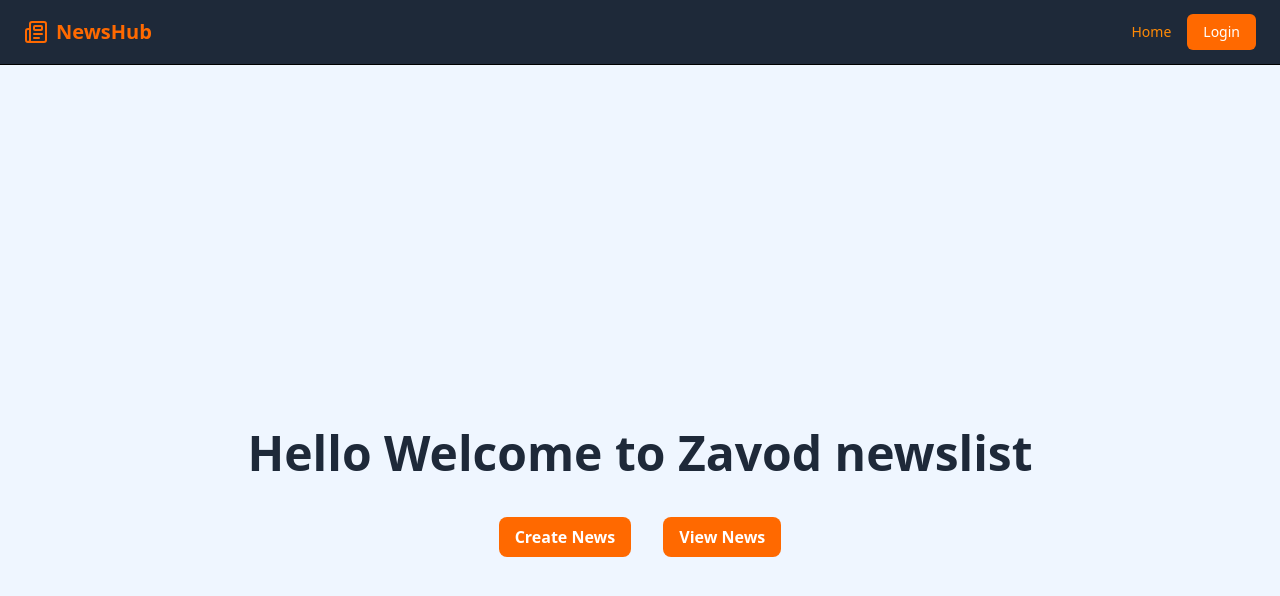
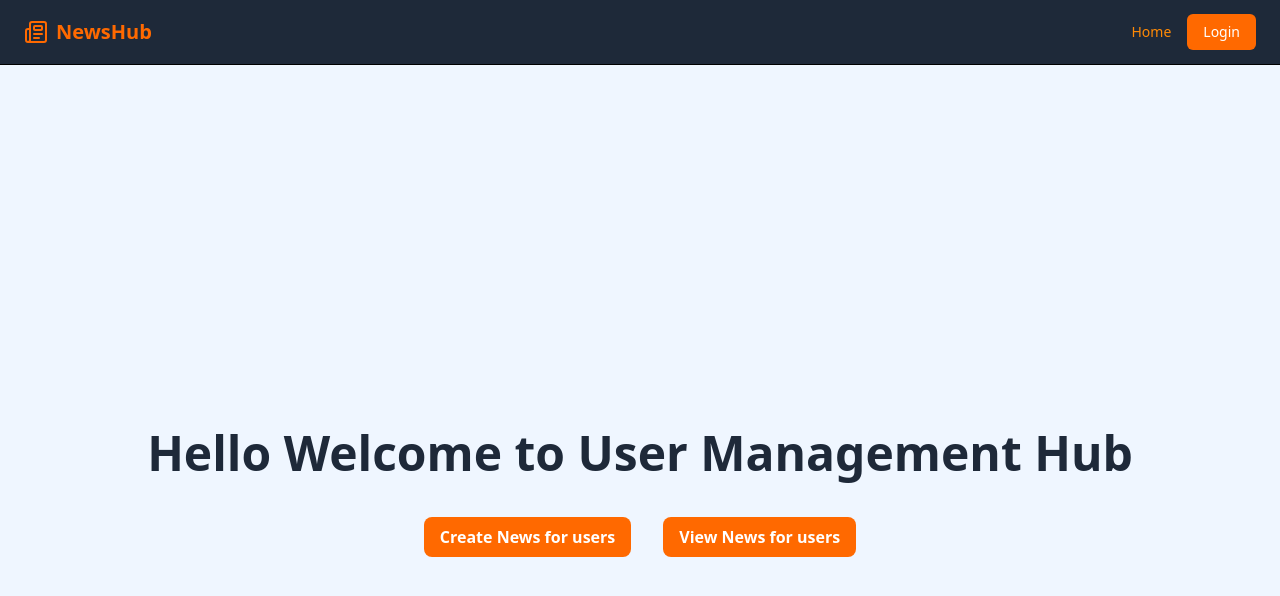
Before and after one commit to Jamesunekwuojo/newsApp, a React (Vite) app in the folder client/: page / in a window 1280 px wide. Shown: the top 596 px of the page. Built offline with nearby package versions, Linux system fonts and the light colour scheme; no server answers.

Commit message:
updated title

```diff
--- a/client/index.html
+++ b/client/index.html
@@ -5,7 +5,7 @@
 
     <link rel="icon" type="/image/png" href="/icon.png" sizes="32x32" />
     <meta name="viewport" content="width=device-width, initial-scale=1.0" />
-    <title>News Hub</title>
+    <title>Users Hub</title>
   </head>
   <body>
     <div id="root"></div>
--- a/client/src/components/WelcomeMsg.jsx
+++ b/client/src/components/WelcomeMsg.jsx
@@ -5,20 +5,20 @@ const WelcomeMsg = () => {
     <div className="flex min-h-screen flex-col items-center justify-center bg-blue-50 p-6">
       <div className="flex-row items-center justify-center bg-blue-50 p-6">
         <h2 className="text-center text-gray-800 text-5xl font-bold ">
-          Hello Welcome to Zavod newslist
+          Hello Welcome to User Management Hub
         </h2>
       </div>
 
       <div className="flex flex-row items-center">
         <Link to="/admin">
           <button className="bg-orange-500  text-white font-bold py-2 rounded-lg hover:bg-orange-600 transition cursor-pointer p-4 mx-4 my-4">
-            Create News
+            Create News for users
           </button>
         </Link>
 
         <Link to="/newslist">
           <button className="bg-orange-500 cursor-pointer text-white font-bold py-2 rounded-lg hover:bg-orange-600 transition p-4 mx-4 my-4">
-            View News
+            View News for users
           </button>
         </Link>
       </div>
```
